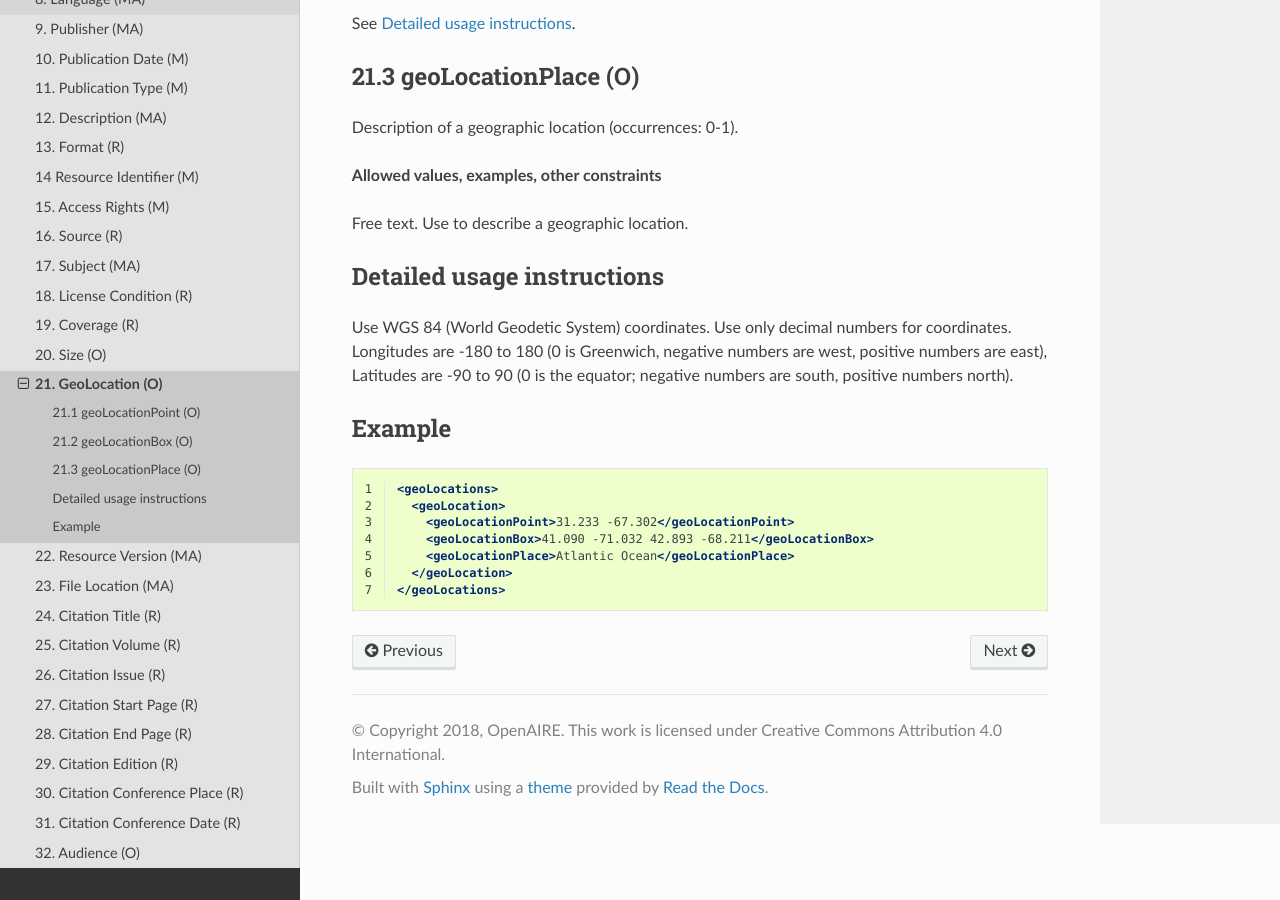
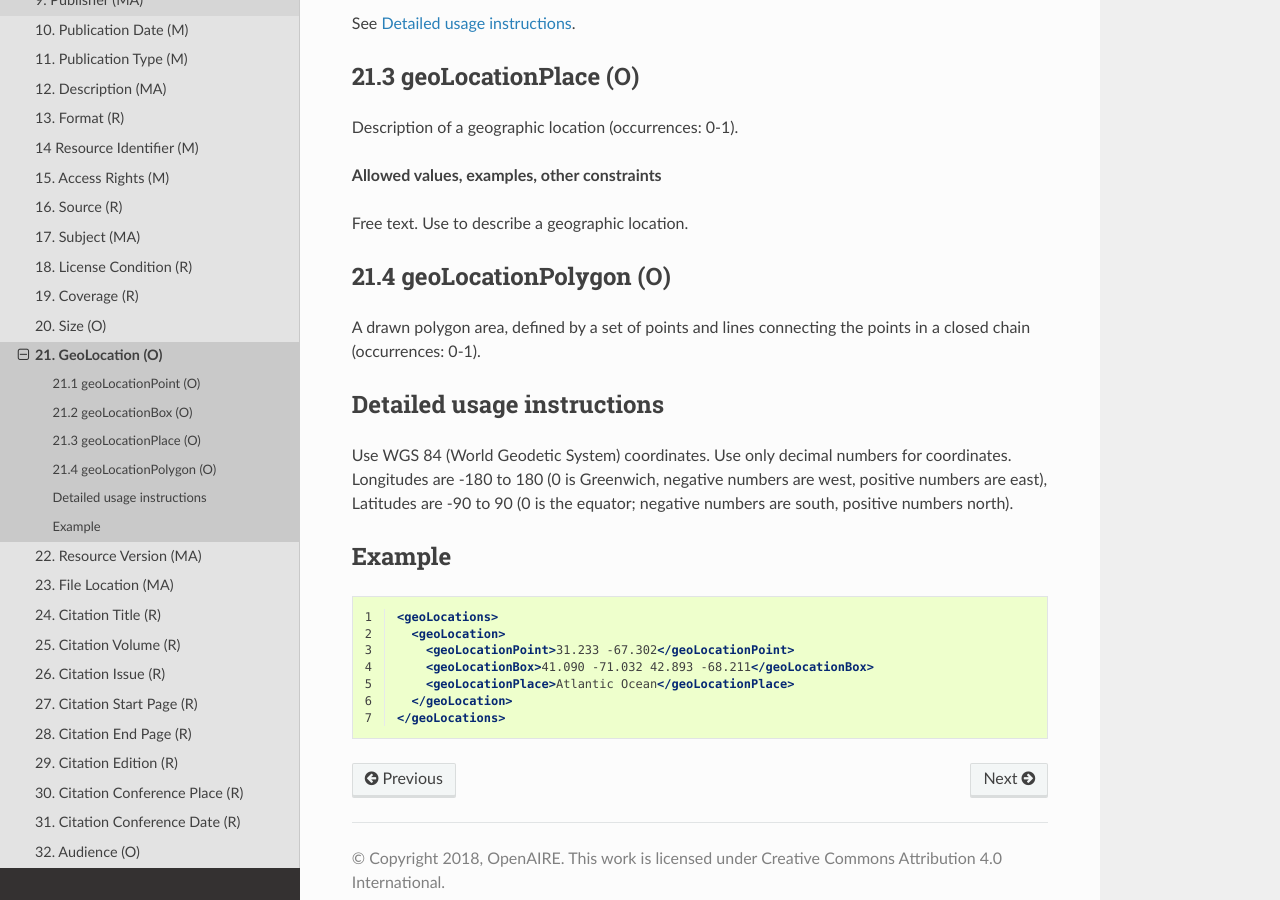
Before and after one commit to openaire/guidelines-literature-repositories, a Sphinx documentation site: the page built from docs/field_geolocation.rst, in a window 1280 px wide and 900 px high, scrolled down 812 px. Built offline with Sphinx 7.4.7 and the Read the Docs theme 2.0.0, drawn with Linux system fonts in a browser that asks for light colours; a script that is not in the unit is left out.

Commit message:
add or update size and geoLocation

```diff
--- a/docs/field_geolocation.rst
+++ b/docs/field_geolocation.rst
@@ -46,6 +46,11 @@ Description of a geographic location (occurrences: 0-1).
 
 Free text. Use to describe a geographic location.
 
+21.4 geoLocationPolygon (O)
+~~~~~~~~~~~~~~~~~~~~~~~~~~~
+
+A drawn polygon area, defined by a set of points and lines connecting the points in a closed chain (occurrences: 0-1).
+
 .. _d:geolocation_instructions:
 
 Detailed usage instructions
--- a/docs/field_size.rst
+++ b/docs/field_size.rst
@@ -16,7 +16,5 @@ Example
 .. code-block:: xml
    :linenos:
 
-   <datacite:sizes>
      <datacite:size>15 pages</datacite:size>
      <datacite:size>6 MB</datacite:size>
-   </datacite:sizes>
```
Also changed, not shown: 1 other file.
